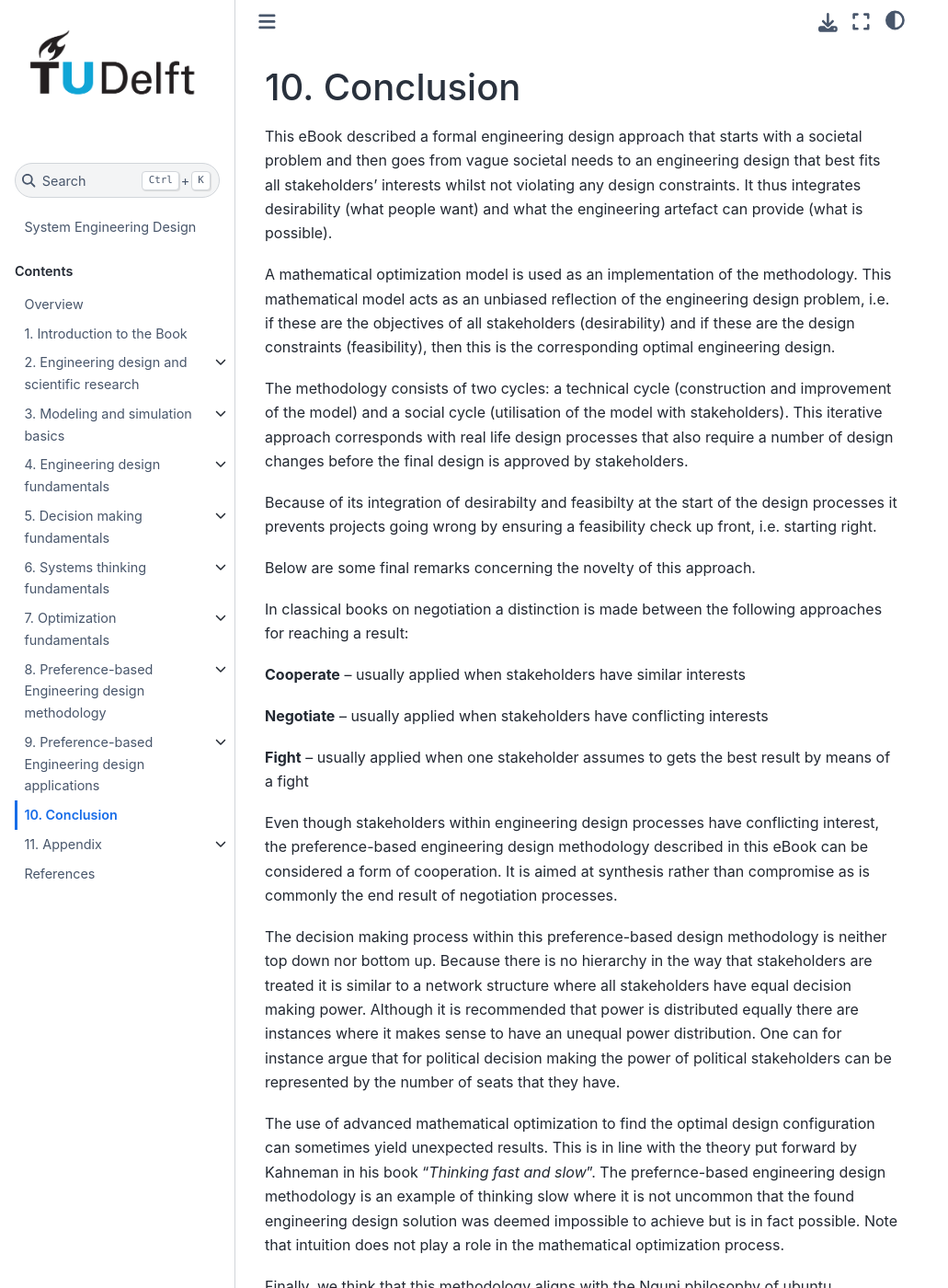
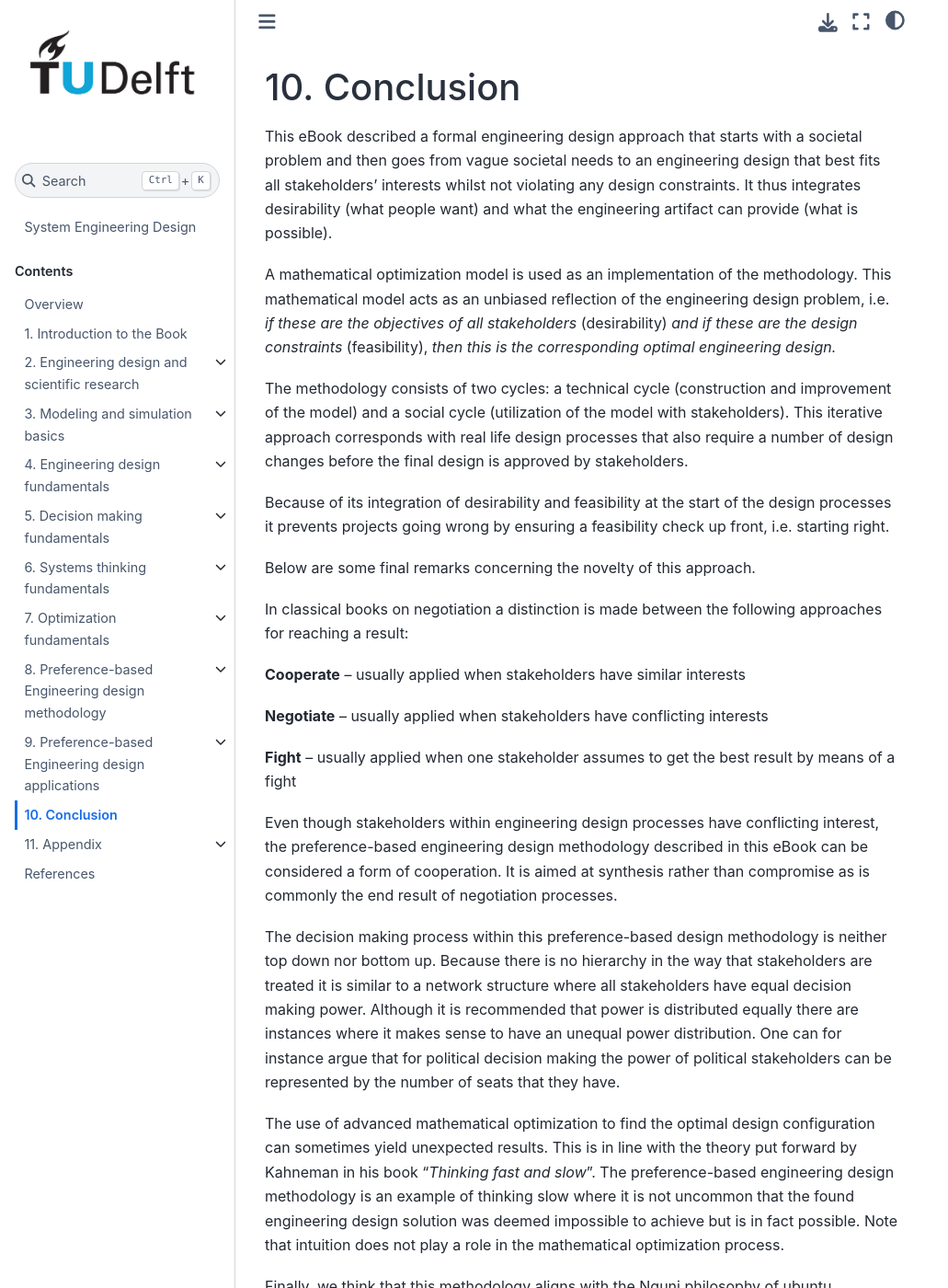
Before and after one commit to TeachBooks/systems-engineering-design, a Jupyter Book: the page built from book/chapters/chapter_10.md, in a window 1280 px wide and 1400 px high. Shown: the whole window at 92% size, without its empty margins (0-1031 px from the left). Built offline with Jupyter Book 1.0.4 settings and Sphinx 7.4.7 and the Sphinx Book theme 1.1.4, drawn with Linux system fonts in a browser that asks for light colours; pages that are not in the unit, such as notebooks, are missing from menus; comment, search, counter and statistics services are not loaded.

Commit message:
Update chapter_10.md

```diff
--- a/book/chapters/chapter_10.md
+++ b/book/chapters/chapter_10.md
@@ -1,15 +1,15 @@
 # 10. Conclusion
 
-This eBook described a formal engineering design approach that starts with a societal problem and then goes from vague societal needs to an engineering design that best fits all stakeholders’ interests whilst not violating any design constraints. It thus integrates desirability (what people want) and what the engineering artefact can provide (what is possible).
+This eBook described a formal engineering design approach that starts with a societal problem and then goes from vague societal needs to an engineering design that best fits all stakeholders’ interests whilst not violating any design constraints. It thus integrates desirability (what people want) and what the engineering artifact can provide (what is possible).
 
 
-A mathematical optimization model is used as an implementation of the methodology. This mathematical model acts as an unbiased reflection of the engineering design problem, i.e. if these are the objectives of all stakeholders (desirability) and if these are the design constraints (feasibility), then this is the corresponding optimal engineering design.
+A mathematical optimization model is used as an implementation of the methodology. This mathematical model acts as an unbiased reflection of the engineering design problem, i.e. *if these are the objectives of all stakeholders* (desirability) *and if these are the design constraints* (feasibility), *then this is the corresponding optimal engineering design.*
 
 
-The methodology consists of two cycles: a technical cycle (construction and improvement of the model) and a social cycle (utilisation of the model with stakeholders). This iterative approach corresponds with real life design processes that also require a number of design changes before the final design is approved by stakeholders.
+The methodology consists of two cycles: a technical cycle (construction and improvement of the model) and a social cycle (utilization of the model with stakeholders). This iterative approach corresponds with real life design processes that also require a number of design changes before the final design is approved by stakeholders.
 
 
-Because of its integration of desirabilty and feasibilty at the start of the design processes it prevents projects going wrong by ensuring a feasibility check up front, i.e. starting right.
+Because of its integration of desirability and feasibility at the start of the design processes it prevents projects going wrong by ensuring a feasibility check up front, i.e. starting right.
 
 
 Below are some final remarks concerning the novelty of this approach.
@@ -26,7 +26,7 @@
 
 
 
-**Fight** – usually applied when one stakeholder assumes to gets the best result by means of a fight
+**Fight** – usually applied when one stakeholder assumes to get the best result by means of a fight
 
 
 Even though stakeholders within engineering design processes have conflicting interest, the preference-based engineering design methodology described in this eBook can be considered a form of cooperation. It is aimed at synthesis rather than compromise as is commonly the end result of negotiation processes.
@@ -35,7 +35,7 @@
 The decision making process within this preference-based design methodology is neither top down nor bottom up. Because there is no hierarchy in the way that stakeholders are treated it is similar to a network structure where all stakeholders have equal decision making power. Although it is recommended that power is distributed equally there are instances where it makes sense to have an unequal power distribution. One can for instance argue that for political decision making the power of political stakeholders can be represented by the number of seats that they have.
 
 
-The use of advanced mathematical optimization to find the optimal design configuration can sometimes yield unexpected results. This is in line with the theory put forward by Kahneman in his book “*Thinking fast and slow*”. The prefernce-based engineering design methodology is an example of thinking slow where it is not uncommon that the found engineering design solution was deemed impossible to achieve but is in fact possible. Note that intuition does not play a role in the mathematical optimization process.
+The use of advanced mathematical optimization to find the optimal design configuration can sometimes yield unexpected results. This is in line with the theory put forward by Kahneman in his book “*Thinking fast and slow*”. The preference-based engineering design methodology is an example of thinking slow where it is not uncommon that the found engineering design solution was deemed impossible to achieve but is in fact possible. Note that intuition does not play a role in the mathematical optimization process.
 
 
 Finally, we think that this methodology aligns with the Nguni philosophy of ubuntu, “*humanity to others*” with a connotation of “*I am what I am because of who we all are*”.
```
